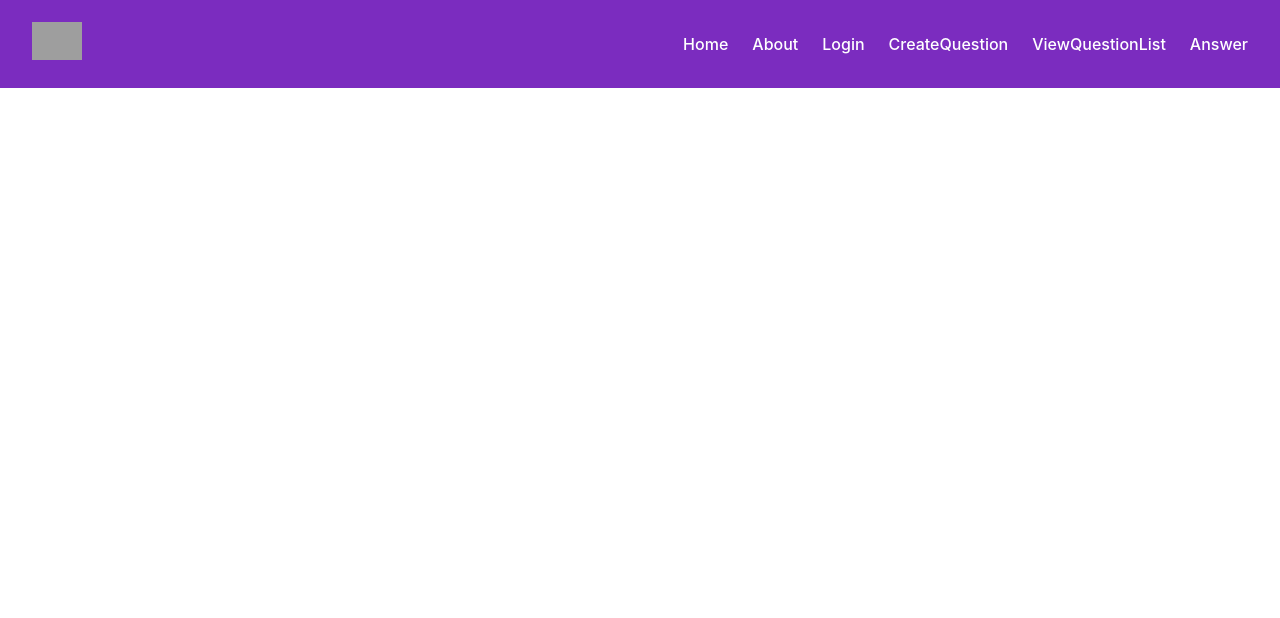
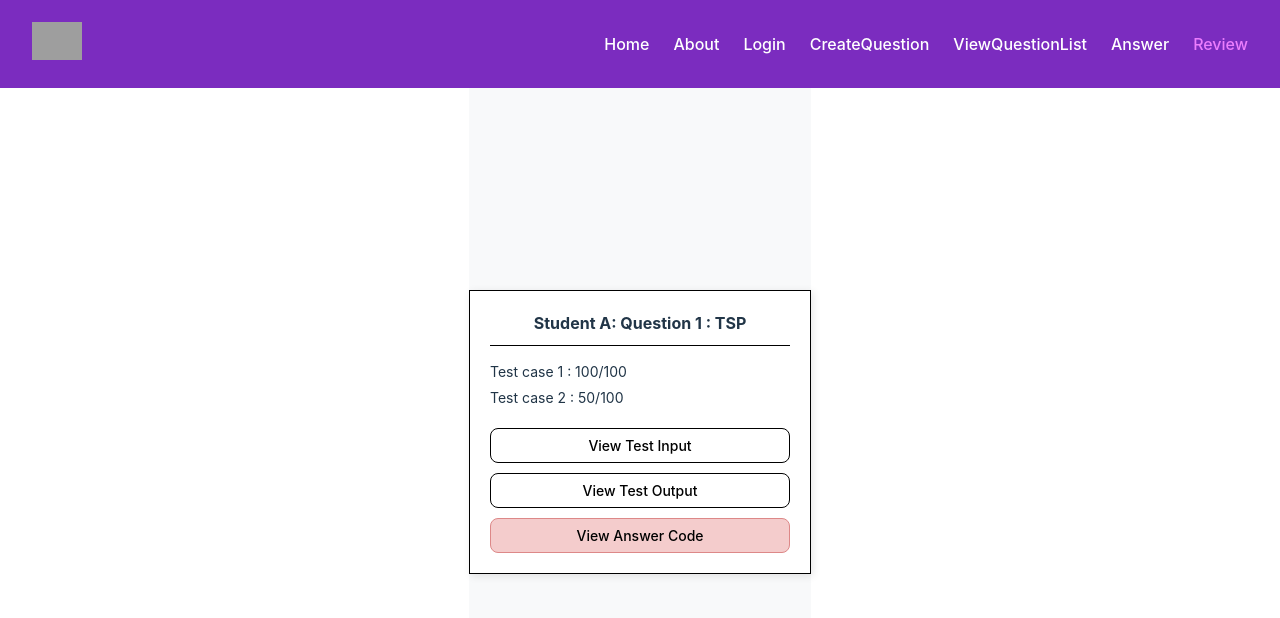
Before and after one commit to t1ww/SE65-Senior-project, a Vue app in the folder frontend/SE65-SENIOR-PROJECT/: page /review in a window 1280 px wide. Shown: the top 618 px of the page. Built offline with nearby package versions, Linux system fonts and the light colour scheme; grey boxes are pictures that could not be loaded.

Commit message:
Create Review Question page

```diff
--- /dev/null
+++ b/frontend/SE65-SENIOR-PROJECT/src/pages/Review.vue
@@ -0,0 +1,97 @@
+<script setup lang="ts">
+import { ref } from 'vue';
+
+const testCases = [
+  { name: 'Test case 1', score: '100/100' },
+  { name: 'Test case 2', score: '50/100' }
+];
+
+const questionTitle = 'Student A: Question 1 : TSP';
+</script>
+
+<template>
+  <div class="review-container">
+    <div class="review-box">
+      <div class="review-header">
+        <strong>{{ questionTitle }}</strong>
+      </div>
+
+      <div class="test-cases">
+        <div v-for="(tc, i) in testCases" :key="i" class="test-case">
+          {{ tc.name }} : {{ tc.score }}
+        </div>
+      </div>
+
+      <div class="buttons">
+        <button class="btn">View Test Input</button>
+        <button class="btn">View Test Output</button>
+        <button class="btn red">View Answer Code</button>
+      </div>
+    </div>
+  </div>
+</template>
+
+<style scoped>
+.review-container {
+  display: flex;
+  justify-content: center;
+  align-items: center;
+  min-height: 100vh;
+  background-color: #f8f9fa;
+}
+
+.review-box {
+  border: 1px solid #000;
+  padding: 20px;
+  background-color: #fff;
+  width: 300px;
+  box-shadow: 2px 2px 8px rgba(0,0,0,0.1);
+}
+
+.review-header {
+  border-bottom: 1px solid #000;
+  margin-bottom: 15px;
+  font-weight: bold;
+  font-size: 16px;
+  padding-bottom: 10px;
+  text-align: center;
+}
+
+.test-cases {
+  margin-bottom: 20px;
+  font-size: 14px;
+  text-align: left;
+}
+
+.test-case {
+  margin-bottom: 5px;
+}
+
+.buttons {
+  display: flex;
+  flex-direction: column;
+  gap: 10px;
+}
+
+.btn {
+  padding: 8px;
+  font-size: 14px;
+  border: 1px solid #000;
+  background-color: white;
+  cursor: pointer;
+  transition: background-color 0.2s;
+}
+
+.btn:hover {
+  background-color: #f0f0f0;
+}
+
+.btn.red {
+  background-color: #f4cccc;
+  border-color: #d88;
+}
+
+.btn.red:hover {
+  background-color: #e99;
+}
+</style>
--- a/frontend/SE65-SENIOR-PROJECT/src/router.ts
+++ b/frontend/SE65-SENIOR-PROJECT/src/router.ts
@@ -10,6 +10,7 @@ import ViewQuestionsList from './pages/ViewQuestionsList.vue';
 import Lecture from './pages/Lecture.vue'
 import TestCase from './pages/TestCase.vue'
 import Answer from './pages/Answer.vue';
+import Review from './pages/Review.vue';
 
 
 const routes = [
@@ -22,7 +23,8 @@ const routes = [
   { name: 'ViewQuestionList', path: '/view-question-list', component: ViewQuestionsList },
   { name: 'Lecture', path: '/lecture', component: Lecture, meta: { requiresAuth: true, allowedRoles: ['professor'] } },
   { name: 'TestCase', path: '/test-case', component: TestCase, meta: { hidden: true } },
-  {name:'Answer',path:'/answer',component: Answer}
+  {name:'Answer',path:'/answer',component: Answer},
+  {name:'Review',path:'/review',component:Review}
 
 ];
 
```
